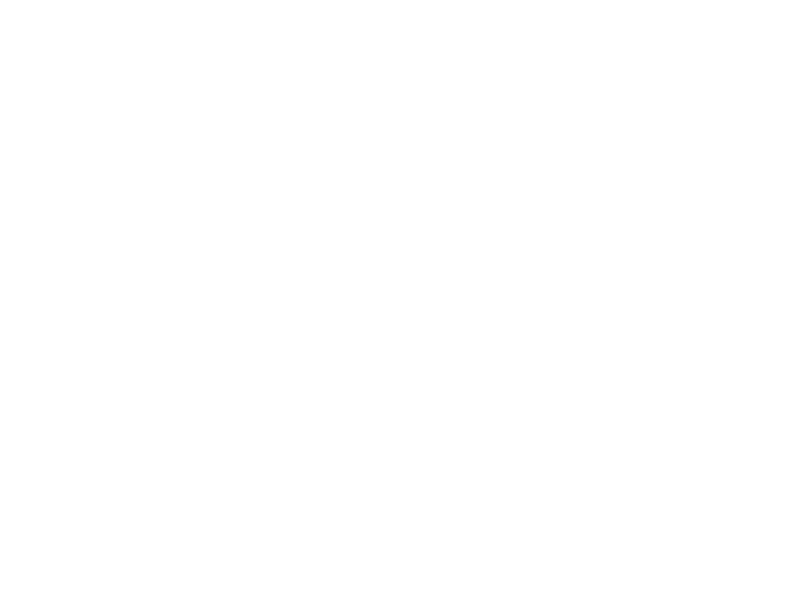
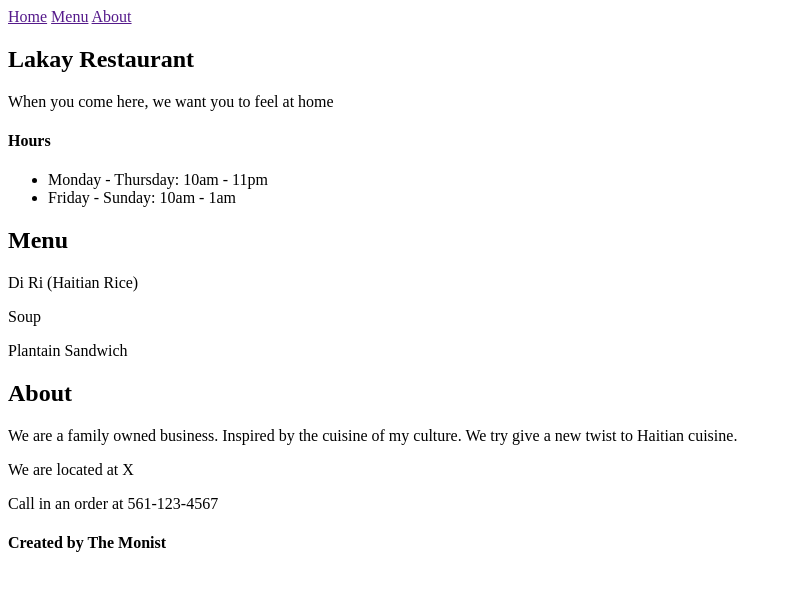
Before and after one commit to TheMonist/Restaurant-Page, a website built with webpack: page dist/index.html in a window 1280 px wide. Shown: the whole page, without its empty margins (0-788 px from the left). Built offline with nearby package versions, Linux system fonts and the light colour scheme.

Commit message:
add content to html

```diff
--- a/dist/index.html
+++ b/dist/index.html
@@ -7,7 +7,42 @@
     <title>Restaurant Page</title>
 </head>
 <body>
-    <div id="content"></div>
+    <div id="content">
+        <!--This is a temporary body-->
+        <header>
+            <a href="">Home</a>
+            <a href="">Menu</a>
+            <a href="">About</a>
+        </header>
+        <section>
+            <h2>Lakay Restaurant</h2>
+            <div>When you come here, we want you to feel at home</div>
+            <div>
+                <h4>Hours</h4>
+                <ul>
+                    <li>Monday - Thursday: 10am - 11pm</li>
+                    <li>Friday - Sunday: 10am - 1am</li>
+                </ul>
+            </div>
+        </section>
+        <section>
+            <h2>Menu</h2>
+            <div>
+                <p>Di Ri (Haitian Rice)</p>
+                <p>Soup</p>
+                <p>Plantain Sandwich</p>
+            </div>
+        </section>
+        <section>
+            <h2>About</h2>
+            <p>We are a family owned business. Inspired by the cuisine of my culture. We try give a new twist to Haitian cuisine.</p>
+            <p>We are located at X</p>
+            <p>Call in an order at 561-123-4567</p>
+        </section>
+        <footer>
+            <h4>Created by The Monist</h4>
+        </footer>
+    </div>
     <script src="main.js"></script>
 </body>
 </html>
--- a/dist/main.js
+++ b/dist/main.js
@@ -1,6 +1,5 @@
 /******/ (() => { // webpackBootstrap
 var __webpack_exports__ = {};
 console.log("Hello World");
-alert("Hello! I am an alert box!!");
 /******/ })()
 ;
```
